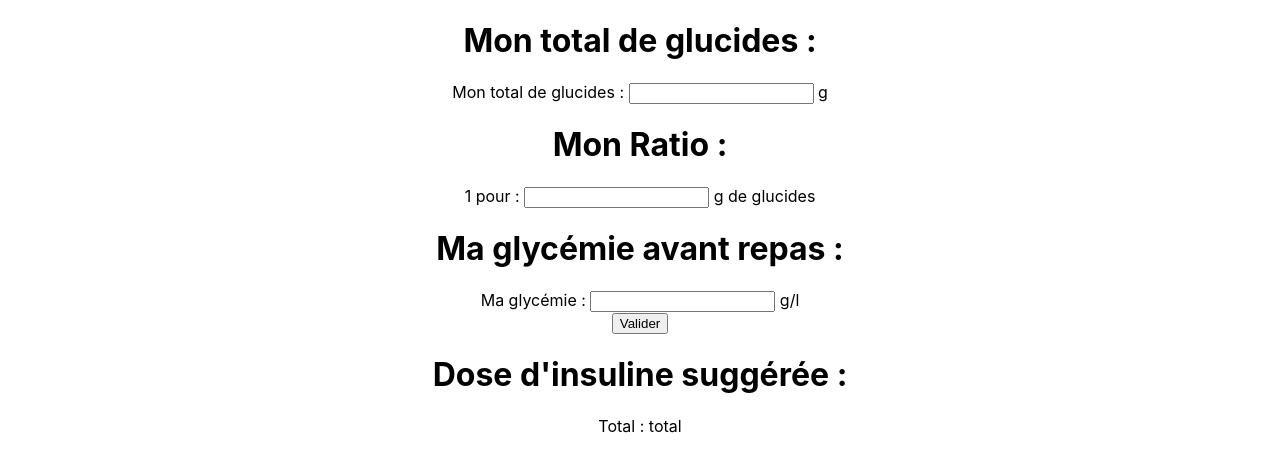
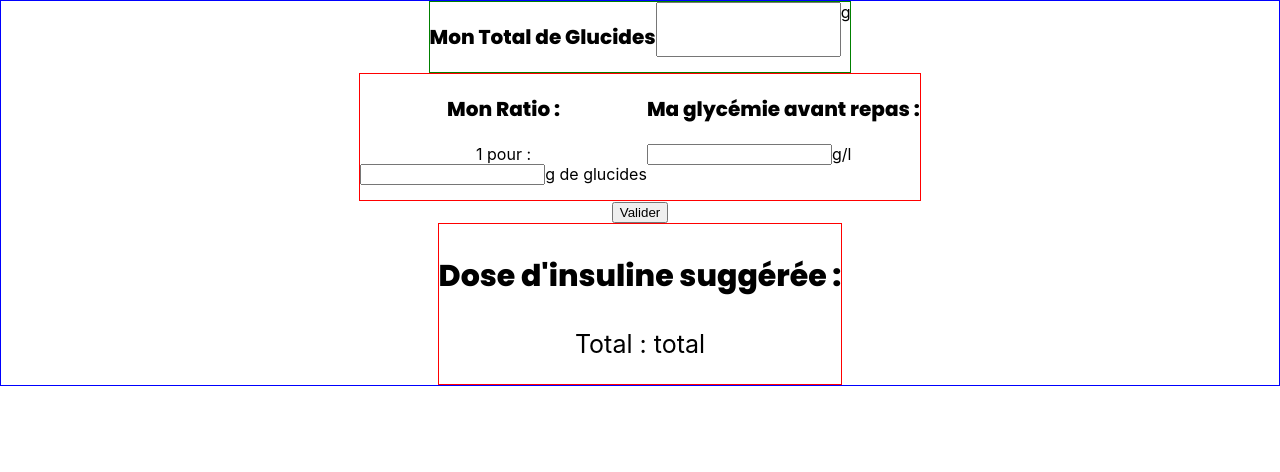
Before and after one commit to WildCodeSchool/Paris-0919-P2-Diabete, a React (Create React App) app in the folder ohmyg/: page / in a window 1280 px wide. Shown: the top 472 px of the page. Built offline with nearby package versions, Linux system fonts and the light colour scheme.

Commit message:
first style of calculation page

```diff
--- a/ohmyg/src/components/pages/calculation/InsulinCalculation.css
+++ b/ohmyg/src/components/pages/calculation/InsulinCalculation.css
@@ -1,7 +1,76 @@
+@import url("https://fonts.googleapis.com/css?family=Poppins:300,300i,400,400i,500,500i,600,600i,700,700i,800,800i,900,900i&display=swap");
+
+
+/* Page structure */
+
+.insulinCalculationContainer {
+    display: flex;
+    flex-direction: column;
+    align-items: center;
+    border : 1px solid blue;
+}
+
+.ratioAndGlycemie {
+    display: flex;
+    flex-direction: row;
+    border : 1px solid red;
+}
+
+.totalGlucides {
+    border : 1px solid green;
+
+}
+
+.total {
+    border : 1px solid red
+}
+
+
+
+.hyperglycemie {
+    display: flex;
+    flex-direction: row;
+}
+
+.inputAndLabels {
+    display: flex;
+
+}
+input {
+    margin-bottom : 15px;
+}
+
+
 .no-hypoglycemie {
     display : none;
 }
 
 .hypoglycemie {
-    display : block;
+    display : flex;
 }
+/* --- */
+
+
+
+/* Font-size */
+
+.inputTitle {
+    font-size : 20px;
+    font-family: "Poppins", sans-serif;
+    font-weight: 800;
+}
+
+#totalTitle {
+    font-size : 30px;
+    font-family: "Poppins", sans-serif;
+    font-weight: 800;
+}
+
+#totalNumber {
+    font-size : 25px;
+
+
+
+}
+
+/* ---------- */
--- a/ohmyg/src/components/pages/calculation/InsulinCalculation.js
+++ b/ohmyg/src/components/pages/calculation/InsulinCalculation.js
@@ -23,10 +23,14 @@ class InsulinCalculation extends Component {
 
 
   hyperglycemie = () => {
-    return <div className="hyperglycemie">
-      <p> Attention, tu es en hyperglycémie. Rentre ces nouveaux paramètres :)</p>
-      <div>
-        <h1>Sensibilité : </h1>
+    return <div>
+
+     <p id="hyperglycemieWarning"> Attention, tu es en hyperglycémie. Rentre ces nouveaux paramètres :)</p>
+     <div className="hyperglycemie">
+
+      <div className="sensibilite">
+        <p className="inputTitle">Sensibilité : </p>
+        <div className="inputAndLabels">
         <label>1 pour </label>
         <input
           id="sensibiliteinput"
@@ -36,12 +40,12 @@ class InsulinCalculation extends Component {
           value={this.state.sensibilite}
         />
         <label> g/l</label>
-        <p> {this.state.sensibilite}</p>
-
+      </div>
       </div>
 
-      <div>
-        <h1>Glycémie cible : </h1>
+      <div className="glycemieCible">
+        <p className="inputTitle">Glycémie cible : </p>
+        <div className="inputAndLabels">
         <input
           id="flecheinput"
           type="number"
@@ -50,10 +54,10 @@ class InsulinCalculation extends Component {
           value={this.state.glycemiecible}
         />
         <label> g/l</label>
-        <p> {this.state.glycemiecible}</p>
-
+      </div>
       </div>
 
+    </div>
     </div>
   }
 
@@ -84,10 +88,11 @@ class InsulinCalculation extends Component {
 
   render() {
     return (
-      <div>
-        <div>
-          <h1>Mon total de glucides : </h1>
-          <label htmlFor="totalGlucides">Mon total de glucides : </label>
+      <div className="insulinCalculationContainer">
+
+        <div className="totalGlucides">
+        <div className="inputAndLabels">
+          <p className="inputTitle">Mon Total de Glucides </p>
           <input
             id="totalGlucides"
             type="number"
@@ -96,11 +101,14 @@ class InsulinCalculation extends Component {
             value={this.state.totalGlucides}
           />
           <label> g</label>
+          </div>
         </div>
 
-        <div>
-          <h1>Mon Ratio : </h1>
+        <div className="ratioAndGlycemie">
+        <div className="ratio">
+          <p className="inputTitle">Mon Ratio : </p>
           <label htmlFor="totalGlucides">1 pour : </label>
+          <div className="inputAndLabels">
           <input
             id="ratio"
             type="number"
@@ -109,11 +117,12 @@ class InsulinCalculation extends Component {
             value={this.state.ratio}
           />
           <label> g de glucides</label>
+          </div>
         </div>
 
-        <div>
-          <h1>Ma glycémie avant repas : </h1>
-          <label htmlFor="totalGlucides">Ma glycémie : </label>
+        <div className="glycemie">
+          <p className="inputTitle">Ma glycémie avant repas : </p>
+          <div className="inputAndLabels">
           <input
             id="glycemie"
             type="number"
@@ -122,6 +131,8 @@ class InsulinCalculation extends Component {
             value={this.state.glycemie}
           />
           <label> g/l</label>
+          </div>
+        </div>
         </div>
 
         <div>
@@ -130,11 +141,8 @@ class InsulinCalculation extends Component {
         </div>
 
         <div>
-          {/* Ici on va mettre le composant boutton qu'on aura utilisé sur toutes les autres pages. On va lui rajouter la fonction "onclick" => faire le calcul. */}
           <button onClick={this.calculhypoglycemie}
           > Valider</button>
-          {/* {this.state.glycemie < "0.80" ? "Attention, tu es en hypo => resucrage" : ""} */}
-
         </div>
 
         {/* test affichage phrase hypoglycemie */}
@@ -142,9 +150,9 @@ class InsulinCalculation extends Component {
           <p className={this.state.hypo === true ? "hypoglycemie" : "no-hypoglycemie"}>Tu es en hypoglycemie, pense à te resucrer :)</p>
         </div>
 
-        <div>
-          <h1>Dose d'insuline suggérée :</h1>
-          <p> Total : {this.state.total} </p>
+        <div className="total">
+          <p id="totalTitle">Dose d'insuline suggérée :</p>
+          <p id="totalNumber"> Total : {this.state.total} </p>
         </div>
 
       </div>
```
